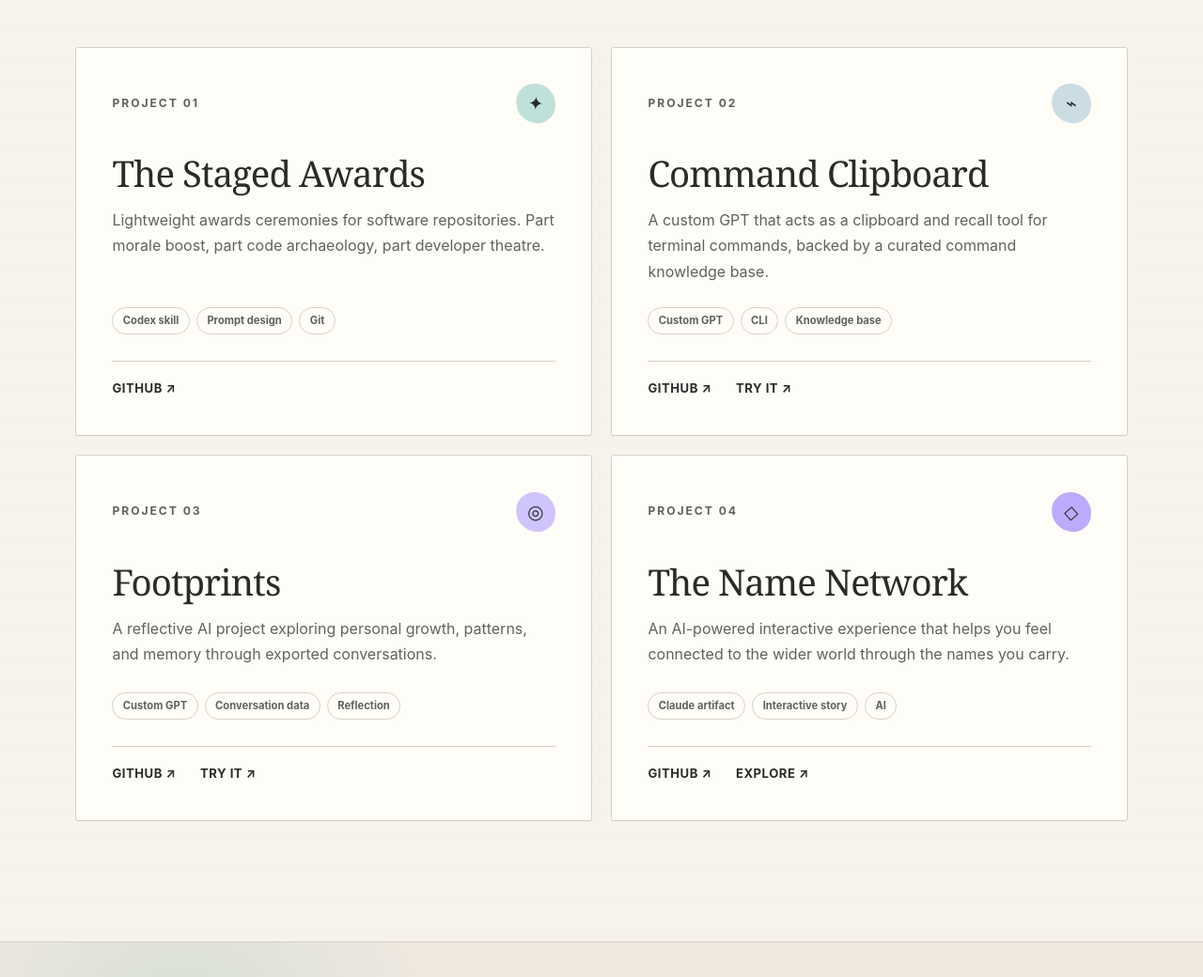
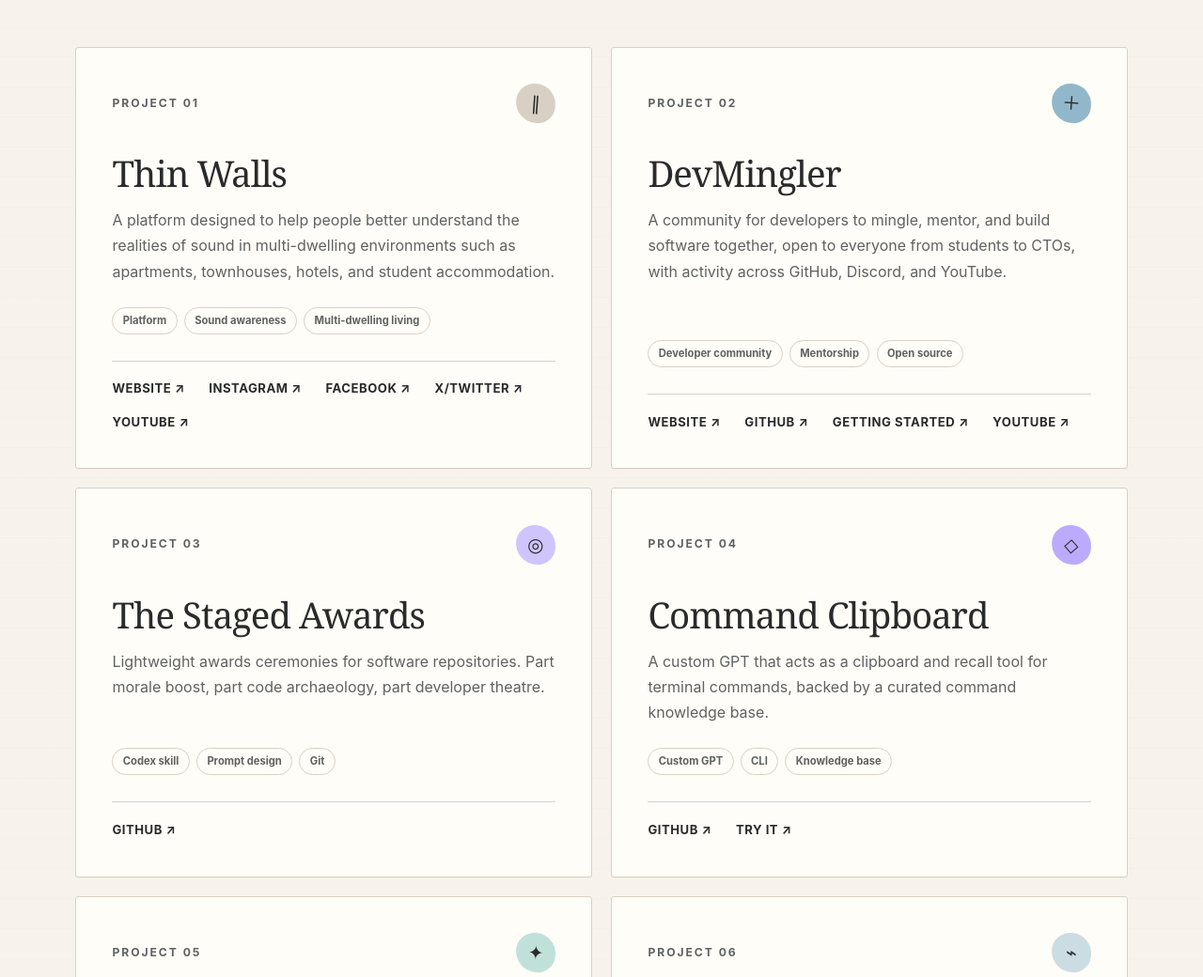
Before and after one commit to MargaretThomas/margaretthomas.github.io, a plain HTML site: page index.html in a window 1280 px wide. Shown: the part 2020-3060 px from the top of the page at 94% size. Drawn offline with Linux system fonts and the light colour scheme.

Commit message:
Updated the Projects to include Thin Walls and DevMingler
Thin Walls includes links for the website and its profiles on Instagram, Facebook, X/Twitter, and YouTube.
DevMingler includes links for the website and its profiles on GitHub, Getting started, and YouTube.

```diff
--- a/index.html
+++ b/index.html
@@ -162,7 +162,110 @@
             <article class="project-card reveal">
               <div class="project-topline">
                 <span class="project-index">Project 01</span>
-                <span class="project-mark mark-teal" aria-hidden="true">✦</span>
+                <span class="project-mark mark-sound" aria-hidden="true">∥</span>
+              </div>
+              <h3>Thin Walls</h3>
+              <p>
+                A platform designed to help people better understand the
+                realities of sound in multi-dwelling environments such as
+                apartments, townhouses, hotels, and student accommodation.
+              </p>
+              <ul class="tag-list" aria-label="Technologies">
+                <li>Platform</li>
+                <li>Sound awareness</li>
+                <li>Multi-dwelling living</li>
+              </ul>
+              <div class="project-links">
+                <a
+                  href="https://www.thinwalls.life/"
+                  target="_blank"
+                  rel="noopener noreferrer"
+                >
+                  Website <span aria-hidden="true">↗</span>
+                </a>
+                <a
+                  href="https://www.instagram.com/thinwalls.life/"
+                  target="_blank"
+                  rel="noopener noreferrer"
+                >
+                  Instagram <span aria-hidden="true">↗</span>
+                </a>
+                <a
+                  href="https://www.facebook.com/thinwalls.life"
+                  target="_blank"
+                  rel="noopener noreferrer"
+                >
+                  Facebook <span aria-hidden="true">↗</span>
+                </a>
+                <a
+                  href="https://x.com/thinwalls_life"
+                  target="_blank"
+                  rel="noopener noreferrer"
+                >
+                  X/Twitter <span aria-hidden="true">↗</span>
+                </a>
+                <a
+                  href="https://www.youtube.com/@thinwalls_life"
+                  target="_blank"
+                  rel="noopener noreferrer"
+                >
+                  YouTube <span aria-hidden="true">↗</span>
+                </a>
+              </div>
+            </article>
+
+            <article class="project-card reveal">
+              <div class="project-topline">
+                <span class="project-index">Project 02</span>
+                <span class="project-mark mark-community" aria-hidden="true">＋</span>
+              </div>
+              <h3>DevMingler</h3>
+              <p>
+                A community for developers to mingle, mentor, and build
+                software together, open to everyone from students to CTOs,
+                with activity across GitHub, Discord, and YouTube.
+              </p>
+              <ul class="tag-list" aria-label="Technologies">
+                <li>Developer community</li>
+                <li>Mentorship</li>
+                <li>Open source</li>
+              </ul>
+              <div class="project-links">
+                <a
+                  href="https://devmingler.github.io/"
+                  target="_blank"
+                  rel="noopener noreferrer"
+                >
+                  Website <span aria-hidden="true">↗</span>
+                </a>
+                <a
+                  href="https://github.com/DevMingler"
+                  target="_blank"
+                  rel="noopener noreferrer"
+                >
+                  GitHub <span aria-hidden="true">↗</span>
+                </a>
+                <a
+                  href="https://www.youtube.com/watch?v=sN_y--sAuUo"
+                  target="_blank"
+                  rel="noopener noreferrer"
+                >
+                  Getting started <span aria-hidden="true">↗</span>
+                </a>
+                <a
+                  href="https://www.youtube.com/@DevMingler/videos"
+                  target="_blank"
+                  rel="noopener noreferrer"
+                >
+                  YouTube <span aria-hidden="true">↗</span>
+                </a>
+              </div>
+            </article>
+
+            <article class="project-card reveal">
+              <div class="project-topline">
+                <span class="project-index">Project 03</span>
+                <span class="project-mark mark-lilac" aria-hidden="true">◎</span>
               </div>
               <h3>The Staged Awards</h3>
               <p>
@@ -187,8 +290,8 @@
 
             <article class="project-card reveal">
               <div class="project-topline">
-                <span class="project-index">Project 02</span>
-                <span class="project-mark mark-blue" aria-hidden="true">⌁</span>
+                <span class="project-index">Project 04</span>
+                <span class="project-mark mark-purple" aria-hidden="true">◇</span>
               </div>
               <h3>Command Clipboard</h3>
               <p>
@@ -220,8 +323,8 @@
 
             <article class="project-card reveal">
               <div class="project-topline">
-                <span class="project-index">Project 03</span>
-                <span class="project-mark mark-lilac" aria-hidden="true">◎</span>
+                <span class="project-index">Project 05</span>
+                <span class="project-mark mark-teal" aria-hidden="true">✦</span>
               </div>
               <h3>Footprints</h3>
               <p>
@@ -253,8 +356,8 @@
 
             <article class="project-card reveal">
               <div class="project-topline">
-                <span class="project-index">Project 04</span>
-                <span class="project-mark mark-purple" aria-hidden="true">◇</span>
+                <span class="project-index">Project 06</span>
+                <span class="project-mark mark-blue" aria-hidden="true">⌁</span>
               </div>
               <h3>The Name Network</h3>
               <p>
--- a/styles.css
+++ b/styles.css
@@ -552,6 +552,14 @@ h1 {
   font-size: 1.25rem;
 }
 
+.mark-sound {
+  background: var(--line);
+}
+
+.mark-community {
+  background: var(--blue);
+}
+
 .mark-teal {
   background: rgb(71 171 155 / 34%);
 }
```
